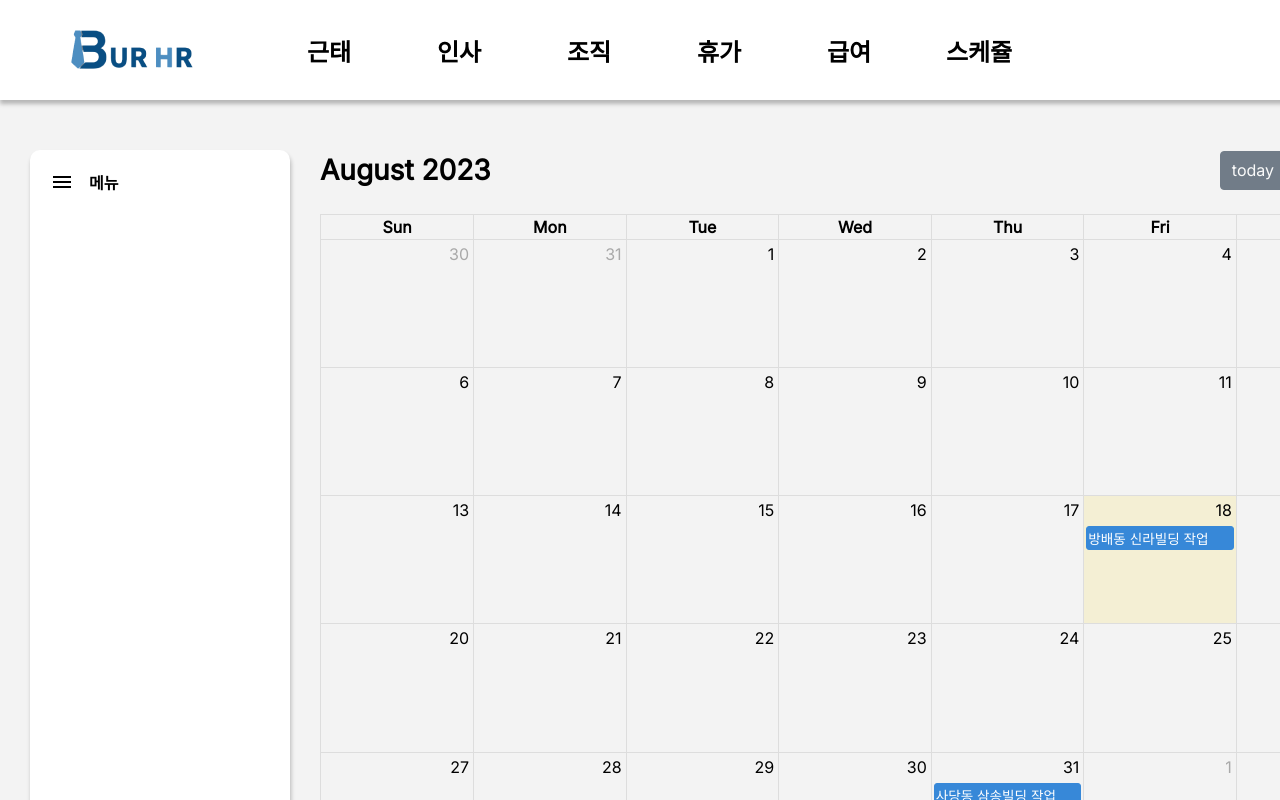
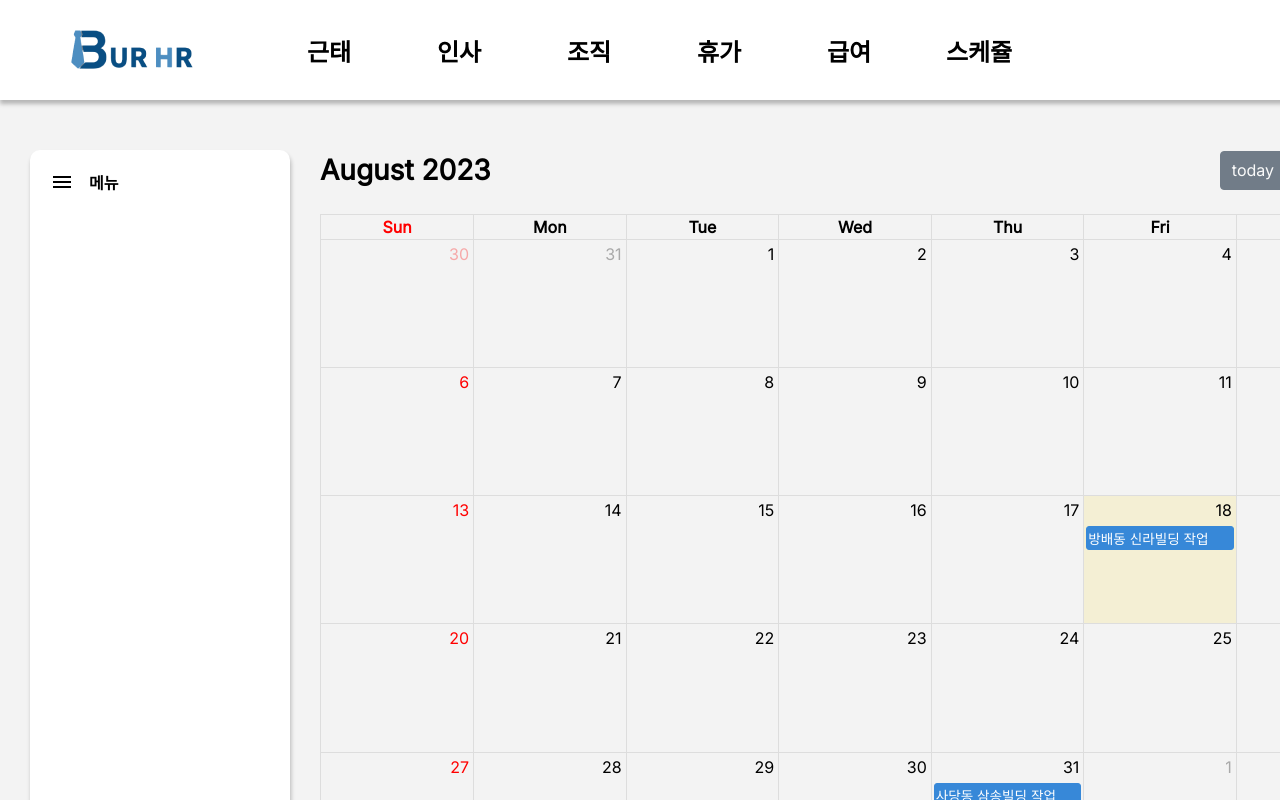
Before and after one commit to BUR-HR/front-react, a React (Create React App) app: page /schedule in a window 1280 px wide. Shown: the top 800 px of the page. Built offline with nearby package versions, Linux system fonts and the light colour scheme.

Commit message:
토요일 일요일 color 수정

```diff
--- /dev/null
+++ b/src/calendar/calendar.css
@@ -0,0 +1,11 @@
+/* calendar.css */
+
+/* 일요일 날짜: 빨간색 */
+.fc-day-sun a {
+    color: red;
+}
+
+/* 토요일 날짜: 파란색 */
+.fc-day-sat a {
+    color: blue;
+}
--- a/src/calendar/calendar.js
+++ b/src/calendar/calendar.js
@@ -1,6 +1,7 @@
 import React, { Component } from 'react';
 import FullCalendar from '@fullcalendar/react';
 import dayGridPlugin from '@fullcalendar/daygrid';
+import './calendar.css';
 
 class Calendar extends Component {
     render() {
```
